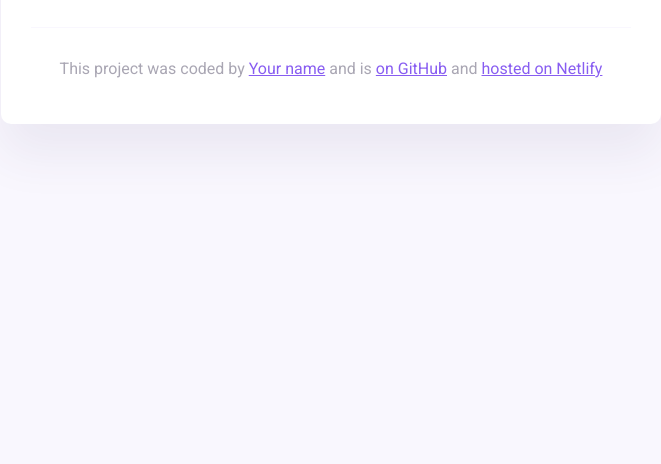
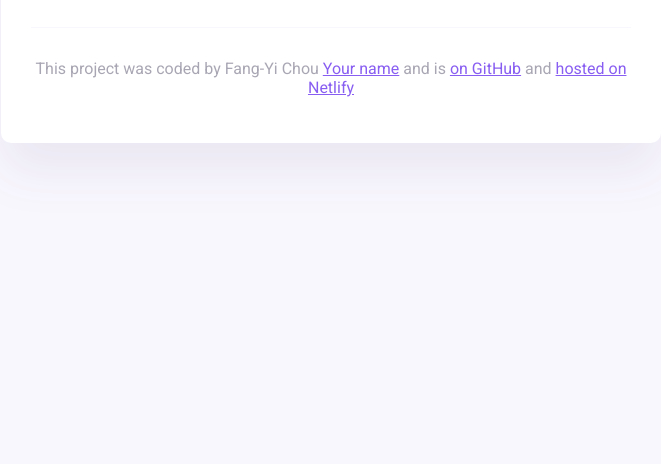
Before and after one commit to mia-chou/My-first-shecodes-project, a website built with Parcel: page index.html in a window 1280 px wide. Shown: the part 336-800 px from the top of the page, without its empty margins (309-970 px from the left). Built offline with nearby package versions, Linux system fonts and the light colour scheme.

Commit message:
Change project title

```diff
--- a/index.html
+++ b/index.html
@@ -11,7 +11,7 @@
     />
     <script src="https://cdn.jsdelivr.net/npm/axios@1.1.2/dist/axios.min.js"></script>
     <link rel="stylesheet" href="src/styles.css" />
-    <title>My weather application</title>
+    <title>My first shecodes project</title>
   </head>
   <body>
     <div class="weather-app">
@@ -46,7 +46,7 @@
       </main>
       <footer>
         <p>
-          This project was coded by
+          This project was coded by Fang-Yi Chou
           <a href="https://github.com/mia-chou" target="_blank">Your name</a> and is
           <a href="https://github.com/mia-chou/My-first-shecodes-project" target="_blank"> on GitHub</a> and
           <a href="https://my-first-shecodes-weather-project.netlify.app/" target="_blank">hosted on Netlify</a>
```
